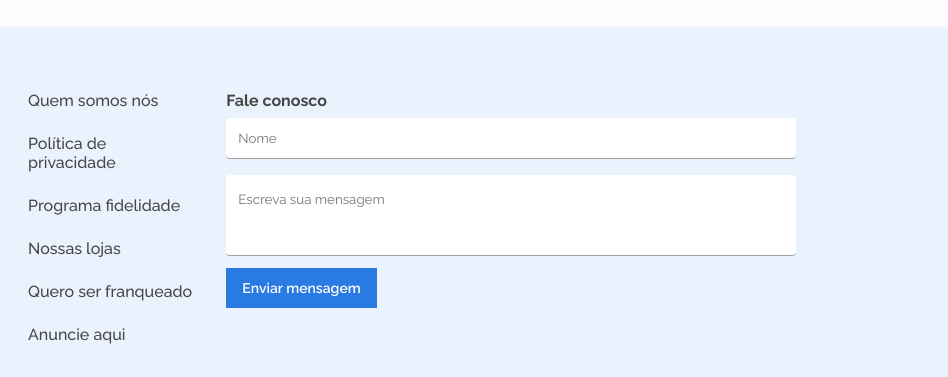
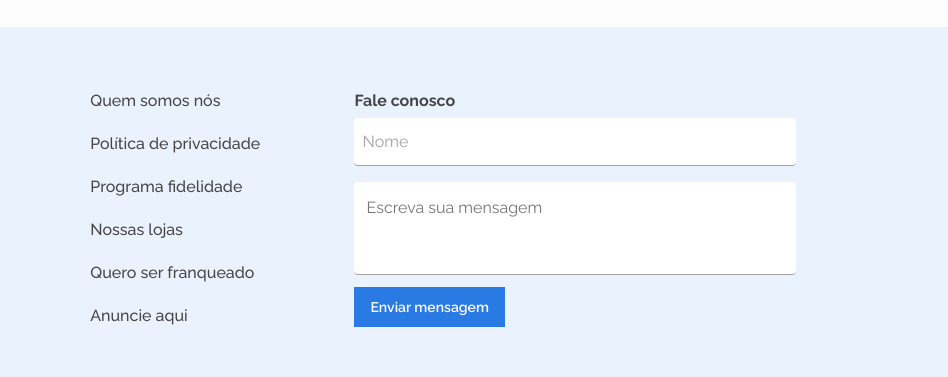
Before and after one commit to Matheus-Pazinati/alura-geek-challenge, a plain HTML site: page index.html in a window 1280 px wide. Shown: the part 1213-1590 px from the top of the page, 332-1280 px from the left. Drawn offline with Linux system fonts and the light colour scheme; files whose address does not match are found by name.

Commit message:
Cria label suspenso dentro dos inputs

```diff
--- a/assets/css/global.css
+++ b/assets/css/global.css
@@ -35,7 +35,7 @@ body {
 .container {
   padding: 1rem;
 }
-.main__button {
+.main-button {
   background-color: var(--blue-400);
   color: var(--white-color);
   border: none;
@@ -44,10 +44,25 @@ body {
   transition: background 0.3s;
   cursor: pointer;
 }
-.main__button:hover,
-.main__button:active {
+.main-button:hover,
+.main-button:active {
   background-color: var(--blue-300);
 }
+.main-input {
+  border-radius: 4px;
+  border-bottom: 1px solid #A2A2A2;
+  font-size: 1rem;
+  width: 100%;
+  position: relative;
+}
+.suspended-label {
+  position: absolute;
+  top: 30%;
+  left: 0.5rem;
+  color: #A2A2A2;
+  cursor: text;
+}
+
 .sr-only:not(:focus):not(:active) {
   clip: rect(0 0 0 0);
   clip-path: inset(50%);
@@ -121,17 +136,20 @@ body {
 .form__title {
   font-weight: 700;
 }
+.input__container {
+  position: relative;
+}
 .form__input {
-  padding: 0.75rem;
+  padding: 1.25rem 0.75rem 0.5rem;
   margin: 0.5rem 0 1rem 0;
-  border-radius: 4px;
-  border-bottom: 1px solid #A2A2A2;
-  width: 100%;
+}
+.form__input:focus + .suspended-label,
+.form__input:valid + .suspended-label {
+  font-size: 12px;
+  top: 0.75rem;
+  transition: 0.2s;
 }
 .form__message {
-  width: 100%;
-  border-radius: 4px;
-  border-bottom: 1px solid #A2A2A2;
   padding: 1rem 0.75rem 0;
 }
 .form__button {
--- a/index.html
+++ b/index.html
@@ -29,7 +29,7 @@
       <div class="banner__content container">
         <h2 class="banner__title">Dezembro Promocional</h2>
         <p class="banner__description">Produtos selecionados com 33% de desconto</p>
-        <button class="banner__button main__button">Ver Consoles</button>
+        <button class="banner__button main-button">Ver Consoles</button>
       </div>
     </section>
   </header>
@@ -208,11 +208,13 @@
       <form action="" method="post">
         <fieldset class="contact__form">
           <legend class="form__title">Fale conosco</legend>
-          <label for="name" class="sr-only">Digite seu nome</label>
-          <input type="text" placeholder="Nome" class="form__input" id="name">
+          <div class="input__container">
+            <input type="text" class="form__input main-input" id="name" required>
+            <label for="name" class="suspended-label">Nome</label>
+          </div>
           <label for="message" class="sr-only">Digite sua mensagem</label>
-          <textarea name="message" id="message" cols="30" rows="4" class="form__message" placeholder="Escreva sua mensagem"></textarea>
-          <button class="form__button main__button">Enviar mensagem</button>
+          <textarea name="message" id="message" cols="30" rows="4" class="form__message main-input" placeholder="Escreva sua mensagem" required></textarea>
+          <button class="form__button main-button">Enviar mensagem</button>
         </fieldset>
       </form>
     </section>
```
